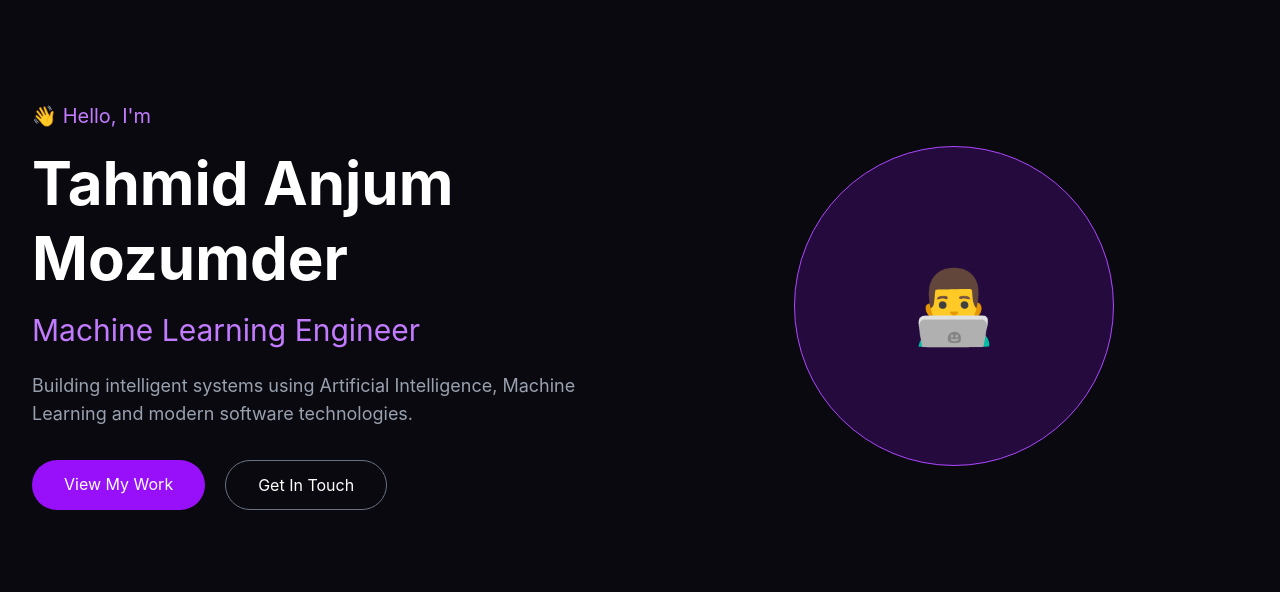
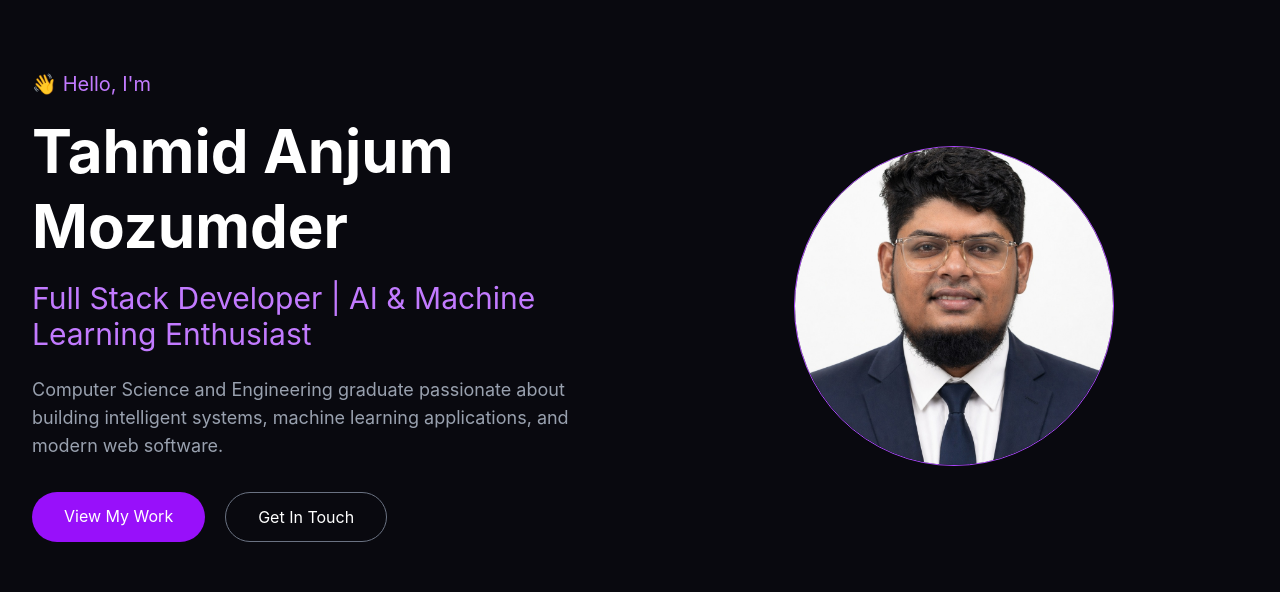
Before and after one commit to Tahmid19710/Tahmid-Portfolio, a React app in the folder frontend/: page / in a window 1280 px wide. Shown: the part 134-726 px from the top of the page. Built offline with nearby package versions, Linux system fonts and the light colour scheme; no server answers; the HTML template or start-up script is replaced by a standard one.

Commit message:
Update Hero.jsx
Fix hero profile image and remove API dependency

```diff
--- a/frontend/src/components/Hero.jsx
+++ b/frontend/src/components/Hero.jsx
@@ -1,297 +1,62 @@
-import { useEffect, useState } from "react";
-import API from "../services/api";
 
-
-function Hero(){
-
-    const [personal,setPersonal] = useState(null);
-
-
-    useEffect(()=>{
-
-        const fetchPersonal = async()=>{
-
-            try{
-
-                const response = await API.get("/personal");
-
-                console.log("PERSONAL DATA:", response.data);
-
-
-                const data = Array.isArray(response.data)
-                    ? response.data[0]
-                    : response.data;
-
-
-                setPersonal(data);
-
-
-            }
-            catch(error){
-
-                console.log(
-                    "Personal info loading error:",
-                    error
-                );
-
-            }
-
-        };
-
-
-        fetchPersonal();
-
-
-    },[]);
-
-
-
-    const backendUrl =
-        "https://tahmid-portfolio-backend.onrender.com";
-
-
-
-    const imageUrl = personal?.profileImage
-        ? personal.profileImage.startsWith("http")
-            ? personal.profileImage
-            : `${backendUrl}${personal.profileImage}`
-        : null;
-
-
-
-    return(
-
+function Hero() {
+  return (
     <section
       id="home"
-className="
-min-h-screen
-flex
-items-center
-px-8
-pt-20
-bg-[#09090f]
-"
+      className="min-h-screen flex items-center px-8 pt-20 bg-[#09090f]"
     >
-
-
-<div
-className="
-max-w-7xl
-mx-auto
-grid
-md:grid-cols-2
-gap-10
-items-center
-"
->
-
-
-{/* LEFT SIDE */}
-
+      <div className="max-w-7xl mx-auto grid md:grid-cols-2 gap-10 items-center">
         <div>
-
-
-<p
-className="
-text-purple-400
-text-xl
-mb-4
-"
->
+          <p className="text-purple-400 text-xl mb-4">
             👋 Hello, I'm
           </p>
 
-
-
-<h1
-className="
-text-5xl
-md:text-6xl
-font-bold
-leading-tight
-text-white
-"
->
-
-{personal?.name || "Tahmid Anjum Mozumder"}
-
+          <h1 className="text-5xl md:text-6xl font-bold leading-tight text-white">
+            Tahmid Anjum Mozumder
           </h1>
 
-
-
-
-<h2
-className="
-text-3xl
-text-purple-400
-mt-4
-"
->
-
-{personal?.title || "Machine Learning Engineer"}
-
+          <h2 className="text-2xl md:text-3xl text-purple-400 mt-4">
+            Full Stack Developer | AI & Machine Learning Enthusiast
           </h2>
 
-
-
-
-<p
-className="
-text-gray-400
-text-lg
-mt-6
-max-w-xl
-"
->
-
-{personal?.description ||
-"Building intelligent systems using Artificial Intelligence, Machine Learning and modern software technologies."
-}
-
+          <p className="text-gray-400 text-lg mt-6 max-w-xl">
+            Computer Science and Engineering graduate passionate
+            about building intelligent systems, machine learning
+            applications, and modern web software.
           </p>
 
-
-
-
-
-<div
-className="
-flex
-gap-5
-mt-8
-"
->
-
-
+          <div className="flex flex-wrap gap-5 mt-8">
             <a
               href="#projects"
-className="
-bg-purple-600
-px-8
-py-3
-rounded-full
-hover:bg-purple-700
-transition
-text-white
-"
+              className="bg-purple-600 px-8 py-3 rounded-full text-white hover:bg-purple-700"
             >
               View My Work
             </a>
 
-
-
-
             <a
               href="#contact"
-className="
-border
-border-gray-500
-px-8
-py-3
-rounded-full
-hover:bg-white
-hover:text-black
-transition
-text-white
-"
+              className="border border-gray-500 px-8 py-3 rounded-full text-white hover:bg-white hover:text-black"
             >
               Get In Touch
             </a>
-
-
-
+          </div>
         </div>
 
-
-
+        <div className="flex justify-center">
+          <div className="w-72 h-72 md:w-80 md:h-80 rounded-full overflow-hidden border border-purple-500 bg-purple-600/20 flex items-center justify-center">
+            <img
+              src="/images/profile.jpeg"
+              alt="Tahmid Anjum Mozumder"
+              className="w-full h-full object-cover"
+              onError={(e) => {
+                e.currentTarget.style.display = "none";
+              }}
+            />
           </div>
-
-
-
-
-
-
-{/* RIGHT SIDE IMAGE */}
-
-
-<div
-className="
-flex
-justify-center
-"
->
-
-
-<div
-className="
-w-80
-h-80
-rounded-full
-overflow-hidden
-border
-border-purple-500
-bg-purple-600/20
-flex
-items-center
-justify-center
-"
->
-
-
-{
-imageUrl
-?
-
-<img
-
-src={imageUrl}
-
-alt="Tahmid"
-
-className="
-w-full
-h-full
-object-cover
-"
-
-onError={(e)=>{
-
-    e.target.style.display="none";
-
-}}
-
- />
-
-:
-
-<span className="text-7xl">
-👨‍💻
-</span>
-
+        </div>
+      </div>
+    </section>
+  );
 }
 
-
-
-</div>
-
-
-
-</div>
-
-
-
-
-
-</div>
-
-
-
-</section>
-
-
-    )
-
-}
-
-
 export default Hero;
```
Lines whose indentation alone changed are shown as unchanged.
